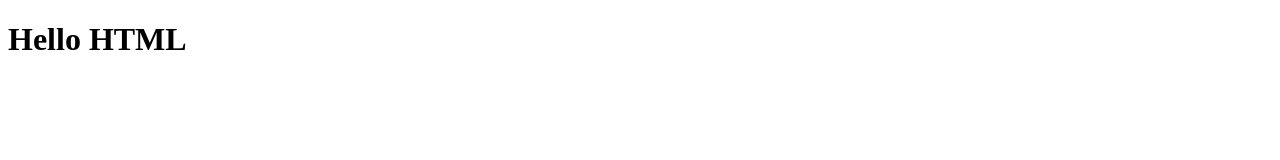
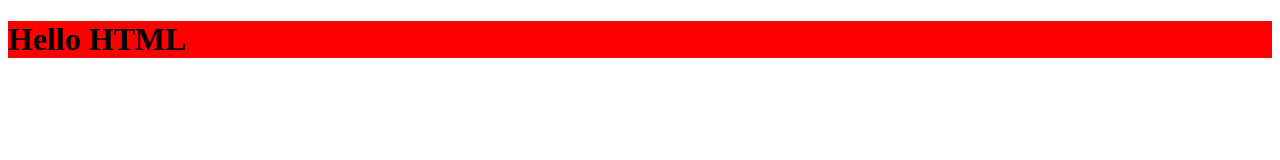
Before and after one commit to Steveh77/htmlcss-hello, a plain HTML site: page index.html in a window 1280 px wide. Drawn offline with Linux system fonts and the light colour scheme.

Commit message:
added css

```diff
--- a/index.html
+++ b/index.html
@@ -5,6 +5,7 @@
     <meta http-equiv="X-UA-Compatible" content="IE=edge">
     <meta name="viewport" content="width=device-width, initial-scale=1.0">
     <title>Document</title>
+    <link rel="stylesheet" href="style.css">
 </head>
 <body>
     <h1>Hello HTML</h1>
--- /dev/null
+++ b/style.css
@@ -0,0 +1,4 @@
+h1{
+    background-color: red;
+    font-family: 'Times New Roman', Times, serif;
+}
```
